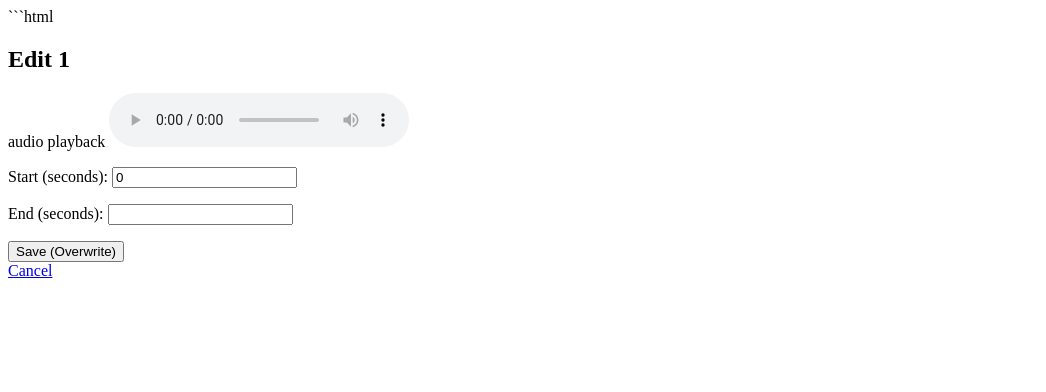
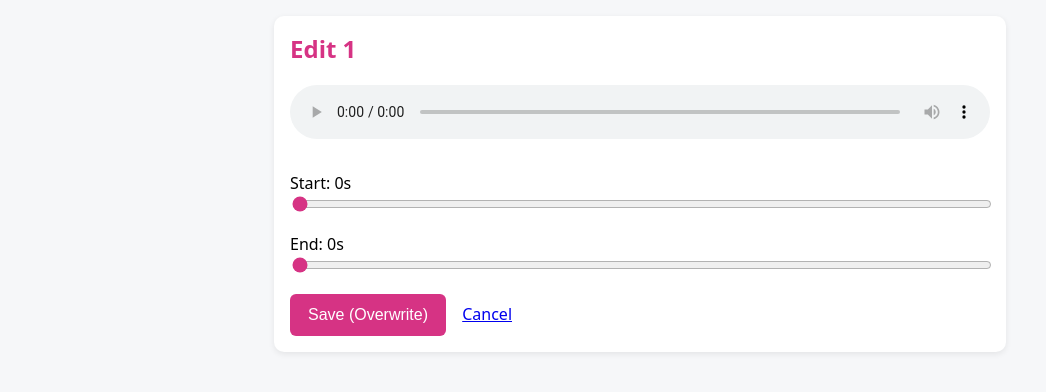
Before and after one commit to chuf3/MP3-Ripper, a Flask app: page /edit/1 in a window 1280 px wide. Shown: the top 392 px of the page, without its empty margins (0-1046 px from the left). Run offline with Flask 3, Linux system fonts and the light colour scheme.

Commit message:
Update edit.html

````diff
--- a/templates/edit.html
+++ b/templates/edit.html
@@ -1,5 +1,94 @@
 <!doctype html>
+<html lang="en">
+<head>
+  <title>Edit – Lisa's MP3 Ripper</title>
+  <meta name="viewport" content="width=device-width, initial-scale=1">
 
+  <style>
+    :root {
+      --accent: #d63384;
+    }
+
+    body {
+      font-family: system-ui, sans-serif;
+      background: #f6f7f9;
+      margin: 0;
+      padding: 16px;
+    }
+
+    .container {
+      max-width: 700px;
+      margin: auto;
+      background: #ffffff;
+      padding: 16px;
+      border-radius: 10px;
+      box-shadow: 0 2px 6px rgba(0,0,0,0.08);
+    }
+
+    h2 {
+      color: var(--accent);
+      margin-top: 0;
+    }
+
+    audio {
+      width: 100%;
+      margin-bottom: 12px;
+    }
+
+    .slider {
+      width: 100%;
+      accent-color: var(--accent);
+    }
+
+    button {
+      background: var(--accent);
+      border: none;
+      color: white;
+      padding: 12px 18px;
+      border-radius: 6px;
+      font-size: 1rem;
+      cursor: pointer;
+    }
+
+    .actions {
+      margin-top: 12px;
+    }
+
+    .spinner {
+      display: none;
+      margin-top: 10px;
+      font-weight: 500;
+    }
+  </style>
+</head>
+
+<body>
+  <div class="container">
+    <h2>Edit {{ filename }}</h2>
+
+    <audio id="player" controls src="/download/{{ filename }}"></audio>
+
+    <p>
+      Start: <span id="startVal">0</span>s
+      <input class="slider" type="range" id="start" min="0" step="0.1" value="0">
+    </p>
+
+    <p>
+      End: <span id="endVal">0</span>s
+      <input class="slider" type="range" id="end" min="0" step="0.1" value="0">
+    </p>
+
+    <form method="post" action="/trim" onsubmit="return submitTimes()">
+      <input type="hidden" name="filename" value="{{ filename }}">
+      <input type="hidden" name="start" id="startInput">
+      <input type="hidden" name="end" id="endInput">
+
+      <button type="submit">Save (Overwrite)</button>
+      <a href="/" style="margin-left: 12px;">Cancel</a>
+    </form>
+
+    <div class="spinner" id="spinner">⏳ Trimming…</div>
+  </div>
 
   <script>
     const audio = document.getElementById('player');
@@ -7,11 +96,9 @@ const startSlider = document.getElementById('start');
     const endSlider = document.getElementById('end');
     const startVal = document.getElementById('startVal');
     const endVal = document.getElementById('endVal');
-
-
     const startInput = document.getElementById('startInput');
     const endInput = document.getElementById('endInput');
-
+    const spinner = document.getElementById('spinner');
 
     audio.addEventListener('loadedmetadata', () => {
       startSlider.max = audio.duration;
@@ -20,17 +107,14 @@ endSlider.value = audio.duration;
       endVal.innerText = audio.duration.toFixed(1);
     });
 
-
     startSlider.oninput = () => {
       startVal.innerText = startSlider.value;
       audio.currentTime = startSlider.value;
     };
 
-
     endSlider.oninput = () => {
       endVal.innerText = endSlider.value;
     };
-
 
     function submitTimes() {
       if (parseFloat(startSlider.value) >= parseFloat(endSlider.value)) {
@@ -39,35 +123,9 @@ return false;
       }
       startInput.value = startSlider.value;
       endInput.value = endSlider.value;
+      spinner.style.display = 'block';
       return true;
     }
   </script>
-
-
 </body>
 </html>
-```html
-<!doctype html>
-<html>
-<head>
-<title>Edit – Lisa's MP3 Ripper</title>
-</head>
-<body>
-<h2>Edit {{ filename }}</h2>
-
-
-audio playback
-<audio id="player" controls src="/download/{{ filename }}"></audio>
-
-
-<form method="post" action="/trim">
-<input type="hidden" name="filename" value="{{ filename }}">
-<p>Start (seconds): <input type="number" name="start" step="0.1" value="0"></p>
-<p>End (seconds): <input type="number" name="end" step="0.1" required></p>
-<button type="submit">Save (Overwrite)</button>
-</form>
-
-
-<a href="/">Cancel</a>
-</body>
-</html>
````
Lines whose indentation alone changed are shown as unchanged.
